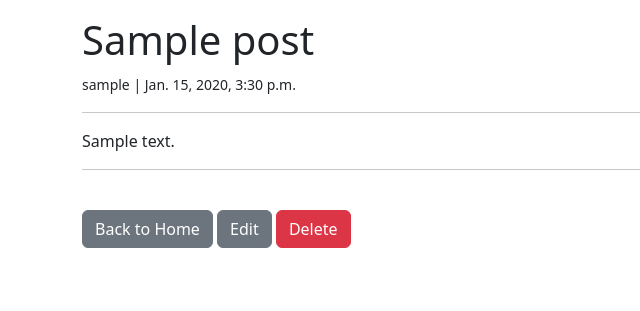
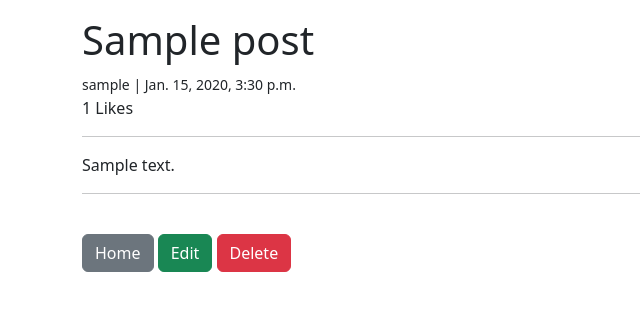
Before and after one commit to lakshmi-warrier/django-trial-blog, a Django app: page /article/1 in a window 1280 px wide. Shown: the part 56-367 px from the top of the page, without its empty margins (0-640 px from the left). Run offline with Django 4.2, Linux system fonts and the light colour scheme; a user stored in the database is signed in; tables that the repository leaves empty hold one stand-in row (values such as "Sample post").

Commit message:
like/unlike

```diff
--- a/ablog/ablog/settings.py
+++ b/ablog/ablog/settings.py
@@ -38,7 +38,7 @@ INSTALLED_APPS = [
     'django.contrib.messages',
     'django.contrib.staticfiles',
     'theblog',
-    'members'
+    'members',
 ]
 
 MIDDLEWARE = [
--- a/ablog/members/views.py
+++ b/ablog/members/views.py
@@ -3,7 +3,9 @@ from django.views import generic
 from django.contrib.auth.forms import UserCreationForm
 from django.urls import reverse_lazy
 
+from .models import SignUpForm
+
 class UserRegisterView(generic.CreateView):
-    form_class = UserCreationForm
+    form_class = SignUpForm
     template_name = 'registration/register.html'
     success_url = reverse_lazy('login')
--- a/ablog/theblog/forms.py
+++ b/ablog/theblog/forms.py
@@ -1,4 +1,5 @@
 from django import forms
+from requests import request
 from .models import Post
 
 class PostForm(forms.ModelForm):
--- a/ablog/theblog/models.py
+++ b/ablog/theblog/models.py
@@ -14,6 +14,11 @@ class Post(models.Model):
     author = models.ForeignKey(User, on_delete=models.CASCADE)
     body = models.TextField()
     pub_date = models.DateTimeField(default=django.utils.timezone.now)
+    likes = models.ManyToManyField(User, related_name='blog_posts')
+
+
+    def total_likes(self):
+        return self.likes.count()
 
     def __str__(self):
         return self.title + ' | ' + str(self.author)
--- a/ablog/theblog/templates/add_post.html
+++ b/ablog/theblog/templates/add_post.html
@@ -15,6 +15,7 @@
         <button type="submit" class="btn btn-success">Post</button>
         <a class="btn btn-outline-secondary mx-4" href="{% url 'home' %}">Back</button> </a>
 
+
     </div>
 
 
--- a/ablog/theblog/templates/article_details.html
+++ b/ablog/theblog/templates/article_details.html
@@ -5,19 +5,39 @@
 {% block content %}
 <h1> {{post.title}}</h1>
 <small> {{post.author}} | {{post.pub_date}}</small><br>
+{{total_likes }} Likes
+
 <hr>
 
 {{post.body}}
 
 <hr>
 <br>
-<a href="{% url 'home' %}" class="btn btn-secondary">Back to Home</a>
+<a href="{% url 'home' %}" class="btn btn-secondary">Home</a>
 
 {% if user.is_authenticated %}
 {% if user == post.author %}
-<a href="{% url 'update_post' post.pk %}" class="btn btn-secondary">Edit</a>
+
+<a href="{% url 'update_post' post.pk %}" class="btn btn-success">Edit</a>
 <a href="{% url 'delete_post' post.pk %}" class="btn btn-danger">Delete</a>
+
+{% else %}
+<form action="{% url 'like_post' post.pk %}" method="POST">
+    {% csrf_token %}
+    <br>
+
+    {% if liked %}
+
+    <button type="submit" name="post_id" class="btn btn-danger btn-sm" value="{{ post.id }}">Unlike
+    </button>
+
+    {% else %}
+    <button type="submit" name="post_id" class="btn btn-primary btn-sm" value="{{ post.id }}">Likes - {{ total_likes}}
+    </button>
+    {% endif %}
+</form>
 {% endif %}
 {% endif %}
 
+
 {% endblock %}
--- a/ablog/theblog/templates/base.html
+++ b/ablog/theblog/templates/base.html
@@ -7,10 +7,28 @@
     <title>{% block title %}My Blog{% endblock %}</title>
     <link href="https://cdn.jsdelivr.net/npm/bootstrap@5.3.0-alpha3/dist/css/bootstrap.min.css" rel="stylesheet"
         integrity="sha384-KK94CHFLLe+nY2dmCWGMq91rCGa5gtU4mk92HdvYe+M/SXH301p5ILy+dN9+nJOZ" crossorigin="anonymous">
+
+    <style>
+        ::-webkit-scrollbar {
+            width: 8px;
+        }
+
+        ::-webkit-scrollbar-track {
+            -webkit-box-shadow: inset 0 0 6px rgba(200, 200, 200, 1);
+            border-radius: 5px;
+        }
+
+        ::-webkit-scrollbar-thumb {
+            border-radius: 5px;
+            background-color: #fff;
+            -webkit-box-shadow: inset 0 0 6px rgba(16, 1, 1, 0.7);
+        }
+    </style>
+
 </head>
 
 <body>
-    <nav class="navbar navbar-expand-lg navbar-dark bg-dark">
+    <nav class="navbar sticky-top navbar-expand-lg navbar-dark bg-dark">
         <div class="container-fluid">
             <a class="navbar-brand" href="{% url 'home' %}">My blog</a>
             <button class="navbar-toggler" type="button" data-bs-toggle="collapse"
--- a/ablog/theblog/urls.py
+++ b/ablog/theblog/urls.py
@@ -12,6 +12,7 @@ urlpatterns = [
     path('add_post/', AddPostView.as_view(), name='add_post'),
     path('article/edit/<int:pk>', UpdatePostView.as_view(), name='update_post'),
     path('article/<int:pk>/remove', DeletePostView.as_view(), name='delete_post'),
+    path('like/<int:pk>', views.LikeView, name='like_post'),
 
 
 ]
--- a/ablog/theblog/views.py
+++ b/ablog/theblog/views.py
@@ -1,8 +1,28 @@
-from django.shortcuts import render
+from typing import Any, Dict
+from django.shortcuts import render, get_object_or_404
 from django.urls import reverse_lazy
 from django.views.generic import ListView, DetailView, CreateView, UpdateView, DeleteView
 from .models import Post
 from .forms import PostForm, EditForm
+from django.http import HttpResponseRedirect
+
+
+def LikeView(request, pk):
+    post = get_object_or_404(Post, id=request.POST.get('post_id'))
+
+    # liked = False
+    print(post.likes.all())
+    if post.likes.filter(id=request.user.id).exists():
+        post.likes.remove(request.user)
+        liked = False
+        print("line 17", str(liked))
+
+    else:
+        post.likes.add(request.user)
+        liked = True
+
+    post.likes.add(request.user)
+    return HttpResponseRedirect(reverse_lazy('article-detail', args=[str(pk)]))
 
 
 class HomeView(ListView):
@@ -15,6 +35,25 @@ class ArticleDetailView(DetailView):
     model = Post
     template_name = 'article_details.html'
 
+    def get_context_data(self, **kwargs: Any) -> Dict[str, Any]:
+
+        context = super(ArticleDetailView, self).get_context_data(**kwargs)
+
+        stuff = get_object_or_404(Post, id=self.kwargs['pk'])
+        total_likes = stuff.total_likes()
+
+        liked = False
+        if stuff.likes.filter(id=self.request.user.id).exists():
+
+            liked = True
+
+
+        context["total_likes"] = total_likes
+        context["liked"] = liked
+        print(context)
+
+        return context
+
 
 class AddPostView(CreateView):
     model = Post
@@ -22,12 +61,14 @@ class AddPostView(CreateView):
     template_name = 'add_post.html'
     # fields = '__all__'
 
+
 class UpdatePostView(UpdateView):
     model = Post
     form_class = EditForm
     template_name = 'update_post.html'
     # fields = ['title', 'title_tag', 'body']
 
+
 class DeletePostView(DeleteView):
     model = Post
     template_name = 'delete_post.html'
```
Also changed, not shown: ablog/members/models.py (+11 -0 lines), ablog/theblog/migrations/0011_alter_post_body_alter_post_id.py (added), ablog/theblog/migrations/0012_post_likes_alter_post_body.py (added).
